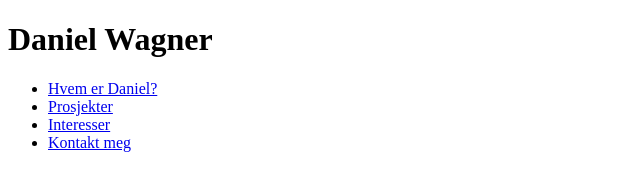
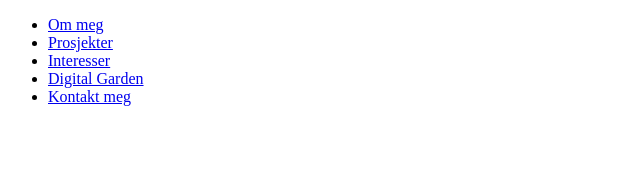
Before and after one commit to eleprin/myhomepage, a plain HTML site: page index.html in a window 1280 px wide. Shown: the whole page, without its empty margins (0-640 px from the left). Drawn offline with Linux system fonts and the light colour scheme.

Commit message:
add all html files

```diff
--- a/index.html
+++ b/index.html
@@ -12,13 +12,13 @@
 
 
 	  <header>
-		  <h1>Daniel Wagner</h1>
 		  <nav>
 			  <ul>
-				  <li><a href="#about">Hvem er Daniel?</a></li>
-				  <li><a href="#projects">Prosjekter</a></li>
-				  <li><a href="#interesser">Interesser</a></li>
-				  <li><a href="#contact">Kontakt meg</a></li>
+				  <li><a href="about.html">Om meg</a></li>
+				  <li><a href="projects.html">Prosjekter</a></li>
+				  <li><a href="interests.html">Interesser</a></li>
+				  <li><a href="garden.html">Digital Garden</a></li>
+				  <li><a href="contact.html">Kontakt meg</a></li>
 			  </ul>
 		</nav>
 	</header>
```
Also changed, not shown: about.html (added), contact.html (added), garden.html (added), interests.html (added), projects.html (added).
